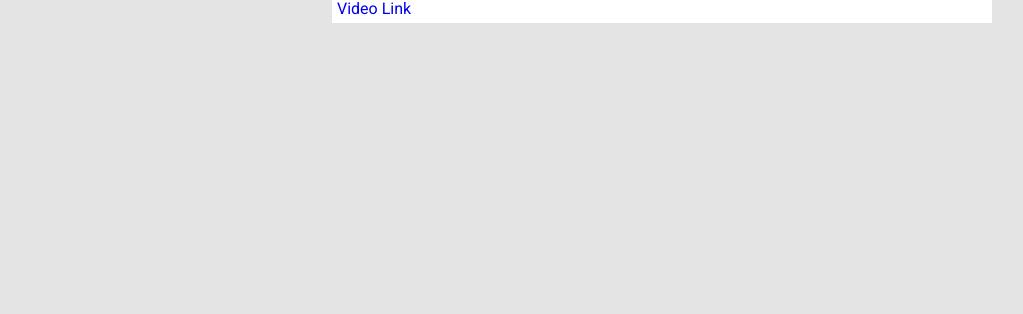
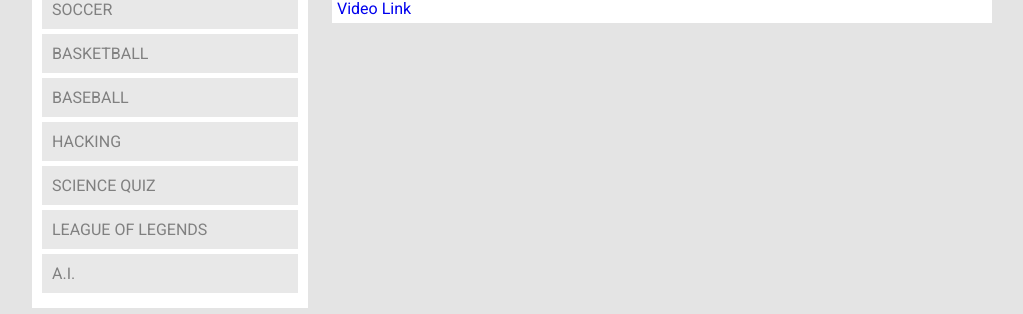
Before and after one commit to sparcs-kaist/sciwar, a Django app: page /video in a window 1280 px wide. Shown: the part 486-800 px from the top of the page, without its empty margins (128-1151 px from the left). Run offline with Django 3.2, Linux system fonts and the light colour scheme; data comes from the database, SQL or seed files in the repository; parts of the project's set-up code (start-up, migrations or seed data) failed here and were passed over; some libraries are stand-ins or nearby versions.

Commit message:
video leftdown

```diff
--- a/sciwar/main/static/css/video.css
+++ b/sciwar/main/static/css/video.css
@@ -1,3 +1,4 @@
+/* block right */
 .video-item
 {
     background-color: #FFFFFF;
@@ -31,3 +32,28 @@
 {
     color: #3366FF;
 }
+
+/* block leftdown */
+#video-lister
+{
+    background-color: #FFFFFF;
+    padding: 10px;
+}
+
+.lister-selector
+{
+   margin-top: 10px;
+}
+
+.title
+{
+
+}
+
+.criterion
+{
+    background-color: #E8E8E8;
+    margin-bottom: 5px;
+    padding: 10px;
+    color: #808080;
+}
--- a/sciwar/main/templates/video.html
+++ b/sciwar/main/templates/video.html
@@ -28,3 +28,45 @@
     </div>
 </div>
 {% endblock %}
+{% block leftdown %}
+<div id="video-lister">
+	<div class="lister-selector">
+		<div class="title">
+			SORT BY
+		</div>
+		<div class="criterion">
+			DATE
+		</div>
+	</div>
+	<div class="lister-selector">
+		<div class="title">
+			EVENTS
+		</div>
+		<div class="criterion">
+			ALL
+		</div>
+		<!-- EVENT LIST COMES HERE -->
+		<div class="criterion">
+			SOCCER
+		</div>
+		<div class="criterion">
+			BASKETBALL
+		</div>
+		<div class="criterion">
+			BASEBALL
+		</div>
+		<div class="criterion">
+			HACKING
+		</div>
+		<div class="criterion">
+			SCIENCE QUIZ
+		</div>
+		<div class="criterion">
+			LEAGUE OF LEGENDS
+		</div>
+		<div class="criterion">
+			A.I.
+		</div>
+	</div>
+</div>
+{% endblock %}
```
